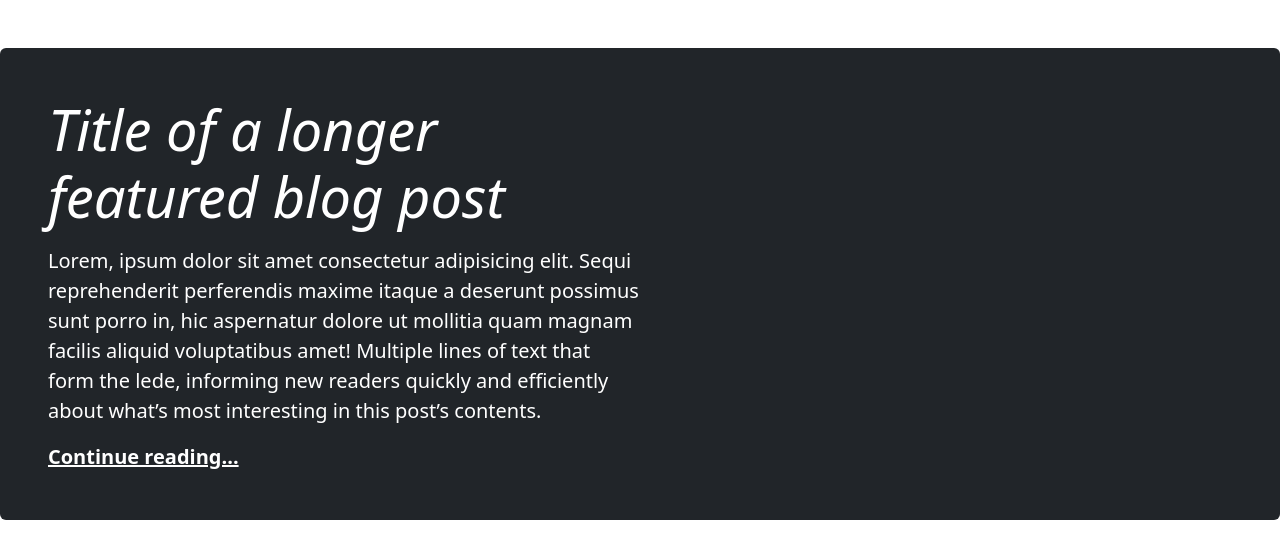
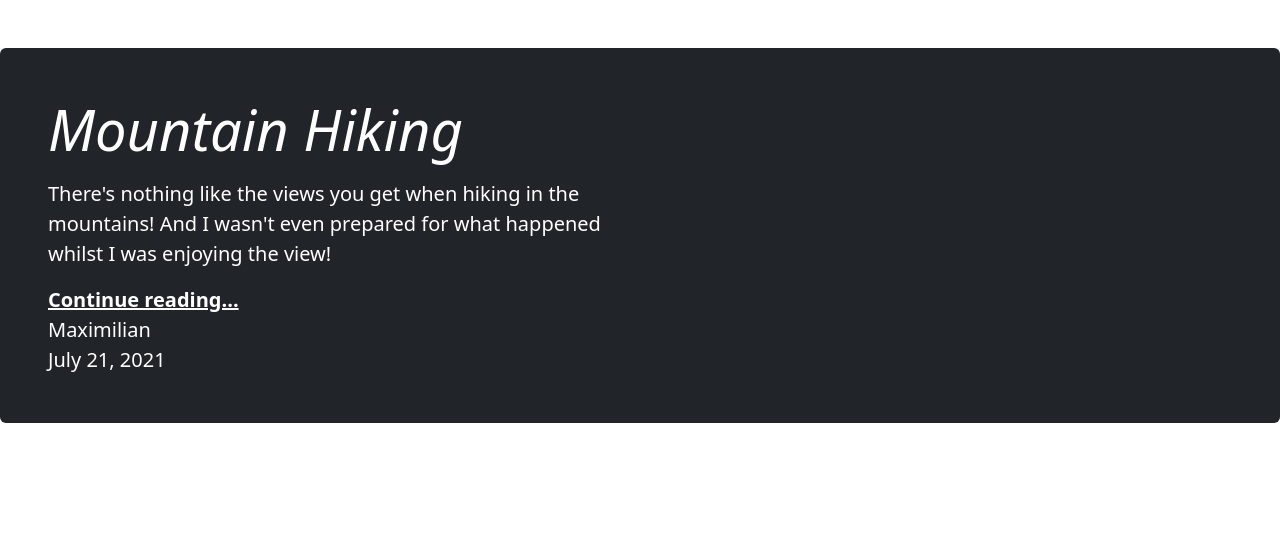
Before and after one commit to nekinenadd/django-site, a Django app: page /posts/hike-in-the-mountains in a window 1280 px wide. Shown: the part 56-615 px from the top of the page. Run offline with Django 4.2, Linux system fonts and the light colour scheme; some libraries are stand-ins or nearby versions.

Commit message:
minor changes

```diff
--- a/myblog/templates/myblog/post-detail.html
+++ b/myblog/templates/myblog/post-detail.html
@@ -2,18 +2,18 @@
 {% load static %}
 
 
-{% block title %} Single Post{% endblock %}
+{% block title %} {{ post.title }} {% endblock %}
 
 
 {% block content %}
 
 <div class="mt-5 p-4 p-md-5 mb-4 rounded text-bg-dark">
     <div class="col-md-6 px-0">
-      <h1 class="display-4 fst-italic">Title of a longer featured blog post</h1>
-      <p class="lead my-3">Lorem, ipsum dolor sit amet consectetur adipisicing elit. Sequi reprehenderit perferendis maxime itaque a deserunt possimus sunt porro in,
-         hic aspernatur dolore ut mollitia quam magnam facilis aliquid voluptatibus amet! Multiple lines of text that form the lede, informing new readers quickly and efficiently
-         about what’s most interesting in this post’s contents.</p>
+      <h1 class="display-4 fst-italic">{{ post.title }}</h1>
+      <p class="lead my-3">{{ post.excerpt }}</p>
       <p class="lead mb-0"><a href="#" class="text-white fw-bold">Continue reading...</a></p>
+      <p class="lead mb-0">{{ post.author }}</p>
+      <p class="lead mb-0">{{ post.date}}</p>
     </div>
   </div>
 
--- a/myblog/views.py
+++ b/myblog/views.py
@@ -1,14 +1,94 @@
 from django.shortcuts import render
+from datetime import date
 
 # Create your views here.
 
+all_posts = [
+    {
+        "slug": "hike-in-the-mountains",
+        "image": "mountains.jpg",
+        "author": "Maximilian",
+        "date": date(2021, 7, 21),
+        "title": "Mountain Hiking",
+        "excerpt": "There's nothing like the views you get when hiking in the mountains! And I wasn't even prepared for what happened whilst I was enjoying the view!",
+        "content": """
+          Lorem ipsum dolor sit amet consectetur adipisicing elit. Officiis nobis
+          aperiam est praesentium, quos iste consequuntur omnis exercitationem quam
+          velit labore vero culpa ad mollitia? Quis architecto ipsam nemo. Odio.
+
+          Lorem ipsum dolor sit amet consectetur adipisicing elit. Officiis nobis
+          aperiam est praesentium, quos iste consequuntur omnis exercitationem quam
+          velit labore vero culpa ad mollitia? Quis architecto ipsam nemo. Odio.
+
+          Lorem ipsum dolor sit amet consectetur adipisicing elit. Officiis nobis
+          aperiam est praesentium, quos iste consequuntur omnis exercitationem quam
+          velit labore vero culpa ad mollitia? Quis architecto ipsam nemo. Odio.
+        """
+    },
+    {
+        "slug": "programming-is-fun",
+        "image": "coding.jpg",
+        "author": "Maximilian",
+        "date": date(2022, 3, 10),
+        "title": "Programming Is Great!",
+        "excerpt": "Did you ever spend hours searching that one error in your code? Yep - that's what happened to me yesterday...",
+        "content": """
+          Lorem ipsum dolor sit amet consectetur adipisicing elit. Officiis nobis
+          aperiam est praesentium, quos iste consequuntur omnis exercitationem quam
+          velit labore vero culpa ad mollitia? Quis architecto ipsam nemo. Odio.
+
+          Lorem ipsum dolor sit amet consectetur adipisicing elit. Officiis nobis
+          aperiam est praesentium, quos iste consequuntur omnis exercitationem quam
+          velit labore vero culpa ad mollitia? Quis architecto ipsam nemo. Odio.
+
+          Lorem ipsum dolor sit amet consectetur adipisicing elit. Officiis nobis
+          aperiam est praesentium, quos iste consequuntur omnis exercitationem quam
+          velit labore vero culpa ad mollitia? Quis architecto ipsam nemo. Odio.
+        """
+    },
+    {
+        "slug": "into-the-woods",
+        "image": "woods.jpg",
+        "author": "Maximilian",
+        "date": date(2020, 8, 5),
+        "title": "Nature At Its Best",
+        "excerpt": "Nature is amazing! The amount of inspiration I get when walking in nature is incredible!",
+        "content": """
+          Lorem ipsum dolor sit amet consectetur adipisicing elit. Officiis nobis
+          aperiam est praesentium, quos iste consequuntur omnis exercitationem quam
+          velit labore vero culpa ad mollitia? Quis architecto ipsam nemo. Odio.
+
+          Lorem ipsum dolor sit amet consectetur adipisicing elit. Officiis nobis
+          aperiam est praesentium, quos iste consequuntur omnis exercitationem quam
+          velit labore vero culpa ad mollitia? Quis architecto ipsam nemo. Odio.
+
+          Lorem ipsum dolor sit amet consectetur adipisicing elit. Officiis nobis
+          aperiam est praesentium, quos iste consequuntur omnis exercitationem quam
+          velit labore vero culpa ad mollitia? Quis architecto ipsam nemo. Odio.
+        """
+    }
+]
+
+def get_date(post):
+    return post["date"]
+
+
 def starting_page(request):
-    return render(request,'myblog/index.html')
+    sorted_posts = sorted(all_posts,key=get_date)
+    latest_posts = sorted_posts[-2:]
+    return render(request,'myblog/index.html',{
+        "posts" : latest_posts
+    })
 
 
 def posts(request):
-    return render(request,'myblog/posts.html')
+    return render(request,'myblog/posts.html',{
+        "all_posts": all_posts
+    })
 
 
 def post_detail(request,slug):
-    return render(request, 'myblog/post-detail.html')
+    identified_post = next(post for post in all_posts if post['slug']==slug)
+    return render(request, 'myblog/post-detail.html',{
+        "post": identified_post
+    })
```
Also changed, not shown: myblog/templates/myblog/include/latest_posts.html (added, +11 -0 lines), myblog/templates/myblog/index.html (+9 -1 lines), templates/404.html (added, +11 -0 lines).
